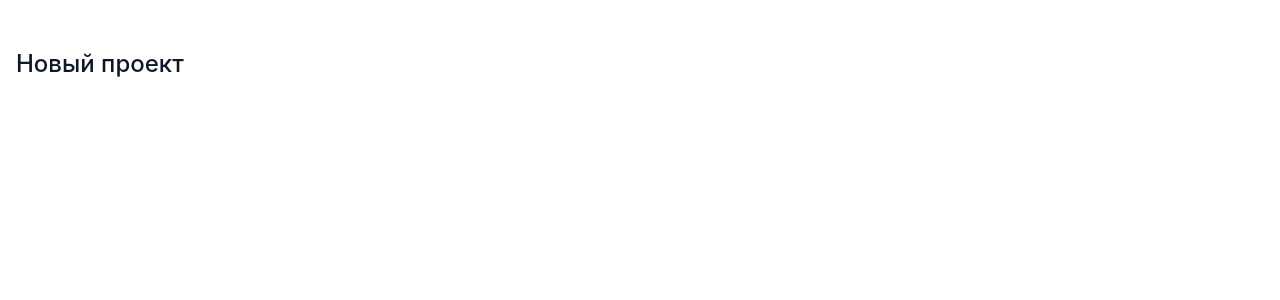
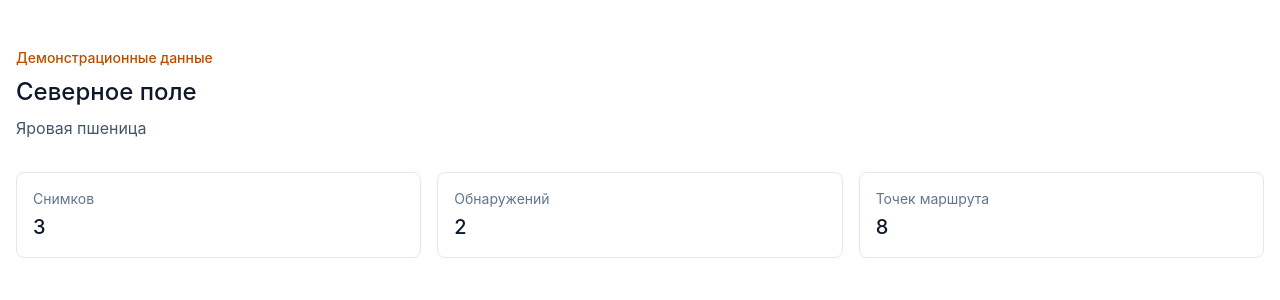
Before and after one commit to ilinco/agrotech-hackathon, a React (Vite) app: page / in a window 1280 px wide. Shown: the top 300 px of the page. Built offline with nearby package versions, Linux system fonts and the light colour scheme.

Commit message:
Moq added

```diff
--- /dev/null
+++ b/src/mocks/agroData.ts
@@ -0,0 +1,107 @@
+export type Coordinates = {
+  latitude: number;
+  longitude: number;
+};
+
+export type FieldFixture = {
+  id: string;
+  name: string;
+  boundary: Coordinates[];
+  cropName: string;
+};
+
+export type DroneImageFixture = {
+  id: string;
+  fieldId: string;
+  fileName: string;
+  capturedAt: string;
+  center?: Coordinates;
+  status: "ready" | "unlocated";
+};
+
+export type DetectionFixture = {
+  id: string;
+  imageId: string;
+  speciesId: string;
+  speciesName: string;
+  vegetationStage: string;
+  location: Coordinates;
+  count: number;
+  countLabel: "растений" | "участков";
+  confidence: number;
+};
+
+export type AnalysisFixture = {
+  id: string;
+  fieldId: string;
+  imageIds: string[];
+  status: "succeeded";
+  startedAt: string;
+  completedAt: string;
+  detectionIds: string[];
+};
+
+export type RouteFixture = {
+  id: string;
+  fieldId: string;
+  name: string;
+  waypoints: Coordinates[];
+};
+
+export type PlantFixture = {
+  id: string;
+  commonName: string;
+  scientificName: string;
+  description: string;
+  distinguishingFeatures: string[];
+  vegetationStages: string[];
+};
+
+/** Deterministic prototype data. It is not a real drone-analysis result. */
+export const mockAgroData = {
+  isDemoData: true,
+  fields: [{
+    id: "field-sever-01",
+    name: "Северное поле",
+    cropName: "Яровая пшеница",
+    boundary: [
+      { latitude: 45.0272, longitude: 63.9841 },
+      { latitude: 45.0272, longitude: 63.9925 },
+      { latitude: 45.0226, longitude: 63.9925 },
+      { latitude: 45.0226, longitude: 63.9841 },
+    ],
+  }] satisfies FieldFixture[],
+  images: [
+    { id: "image-sever-001", fieldId: "field-sever-01", fileName: "DJI_20260614_101523_001.JPG", capturedAt: "2026-06-14T10:15:23+05:00", center: { latitude: 45.0259, longitude: 63.9862 }, status: "ready" },
+    { id: "image-sever-002", fieldId: "field-sever-01", fileName: "DJI_20260614_101714_002.JPG", capturedAt: "2026-06-14T10:17:14+05:00", center: { latitude: 45.0241, longitude: 63.9903 }, status: "ready" },
+    { id: "image-sever-003", fieldId: "field-sever-01", fileName: "DJI_20260614_101908_003.JPG", capturedAt: "2026-06-14T10:19:08+05:00", status: "unlocated" },
+  ] satisfies DroneImageFixture[],
+  detections: [
+    { id: "detection-001", imageId: "image-sever-001", speciesId: "chenopodium-album", speciesName: "Марь белая", vegetationStage: "2–4 листа", location: { latitude: 45.0254, longitude: 63.9868 }, count: 12, countLabel: "растений", confidence: 0.92 },
+    { id: "detection-002", imageId: "image-sever-002", speciesId: "convolvulus-arvensis", speciesName: "Вьюнок полевой", vegetationStage: "Стеблевание", location: { latitude: 45.0237, longitude: 63.9907 }, count: 1, countLabel: "участков", confidence: 0.87 },
+  ] satisfies DetectionFixture[],
+  analyses: [{
+    id: "analysis-sever-20260614",
+    fieldId: "field-sever-01",
+    imageIds: ["image-sever-001", "image-sever-002"],
+    status: "succeeded",
+    startedAt: "2026-06-14T10:24:00+05:00",
+    completedAt: "2026-06-14T10:26:18+05:00",
+    detectionIds: ["detection-001", "detection-002"],
+  }] satisfies AnalysisFixture[],
+  routes: [{
+    id: "route-sever-01",
+    fieldId: "field-sever-01",
+    name: "Облёт северного поля",
+    waypoints: [
+      { latitude: 45.0268, longitude: 63.9847 }, { latitude: 45.0268, longitude: 63.9919 },
+      { latitude: 45.0257, longitude: 63.9919 }, { latitude: 45.0257, longitude: 63.9847 },
+      { latitude: 45.0246, longitude: 63.9847 }, { latitude: 45.0246, longitude: 63.9919 },
+      { latitude: 45.0234, longitude: 63.9919 }, { latitude: 45.0234, longitude: 63.9847 },
+    ],
+  }] satisfies RouteFixture[],
+  plants: [
+    { id: "chenopodium-album", commonName: "Марь белая", scientificName: "Chenopodium album", description: "Однолетний сорняк с мучнистым налётом на молодых листьях.", distinguishingFeatures: ["Ромбические листья", "Мучнистый налёт"], vegetationStages: ["Всходы", "2–4 листа", "Ветвление"] },
+    { id: "convolvulus-arvensis", commonName: "Вьюнок полевой", scientificName: "Convolvulus arvensis", description: "Многолетний вьющийся сорняк с длинными стелющимися побегами.", distinguishingFeatures: ["Стреловидные листья", "Вьющийся стебель"], vegetationStages: ["Всходы", "Стеблевание", "Бутонизация"] },
+  ] satisfies PlantFixture[],
+} as const;
--- a/src/pages/HomePage.tsx
+++ b/src/pages/HomePage.tsx
@@ -1,10 +1,30 @@
 import { Container } from "@/components/layout/Container";
+import { mockAgroData } from "@/mocks/agroData";
 
 export const HomePage = () => {
+  const field = mockAgroData.fields[0];
+  const analysis = mockAgroData.analyses[0];
+
   return (
     <Container>
       <section className="py-12">
-        <h1 className="text-2xl font-medium">Новый проект</h1>
+        <p className="mb-2 text-sm font-medium text-amber-700">Демонстрационные данные</p>
+        <h1 className="text-2xl font-medium">{field.name}</h1>
+        <p className="mt-2 text-slate-600">{field.cropName}</p>
+        <dl className="mt-8 grid gap-4 sm:grid-cols-3">
+          <div className="rounded-lg border border-slate-200 p-4">
+            <dt className="text-sm text-slate-500">Снимков</dt>
+            <dd className="mt-1 text-xl font-medium">{mockAgroData.images.length}</dd>
+          </div>
+          <div className="rounded-lg border border-slate-200 p-4">
+            <dt className="text-sm text-slate-500">Обнаружений</dt>
+            <dd className="mt-1 text-xl font-medium">{analysis.detectionIds.length}</dd>
+          </div>
+          <div className="rounded-lg border border-slate-200 p-4">
+            <dt className="text-sm text-slate-500">Точек маршрута</dt>
+            <dd className="mt-1 text-xl font-medium">{mockAgroData.routes[0].waypoints.length}</dd>
+          </div>
+        </dl>
       </section>
     </Container>
   );
```
